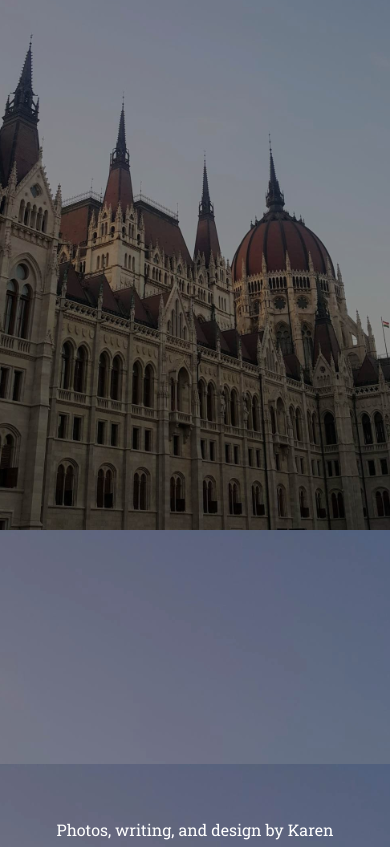
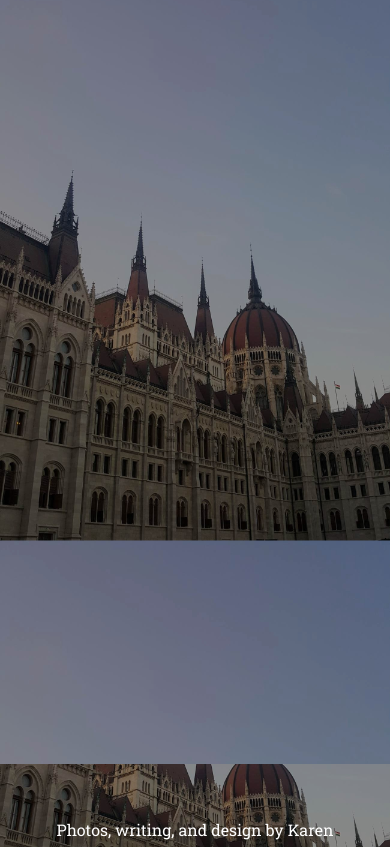
Before and after one commit to karenmq/astoria, a plain HTML site: page index.html in a window 390 px wide. Shown: the part 314-1161 px from the top of the page. Drawn offline with nearby package versions, Linux system fonts and the light colour scheme.

Commit message:
background-size contain

```diff
--- a/styles.css
+++ b/styles.css
@@ -159,7 +159,7 @@ h3 {
     .background {
         /* background-attachment: fixed; */
         background-position: center;
-        /* background-size: contain; */
+        background-size: contain;
         /* max-height: 100vh; */
         max-width: 500px;
         color: #ffffff;
```
